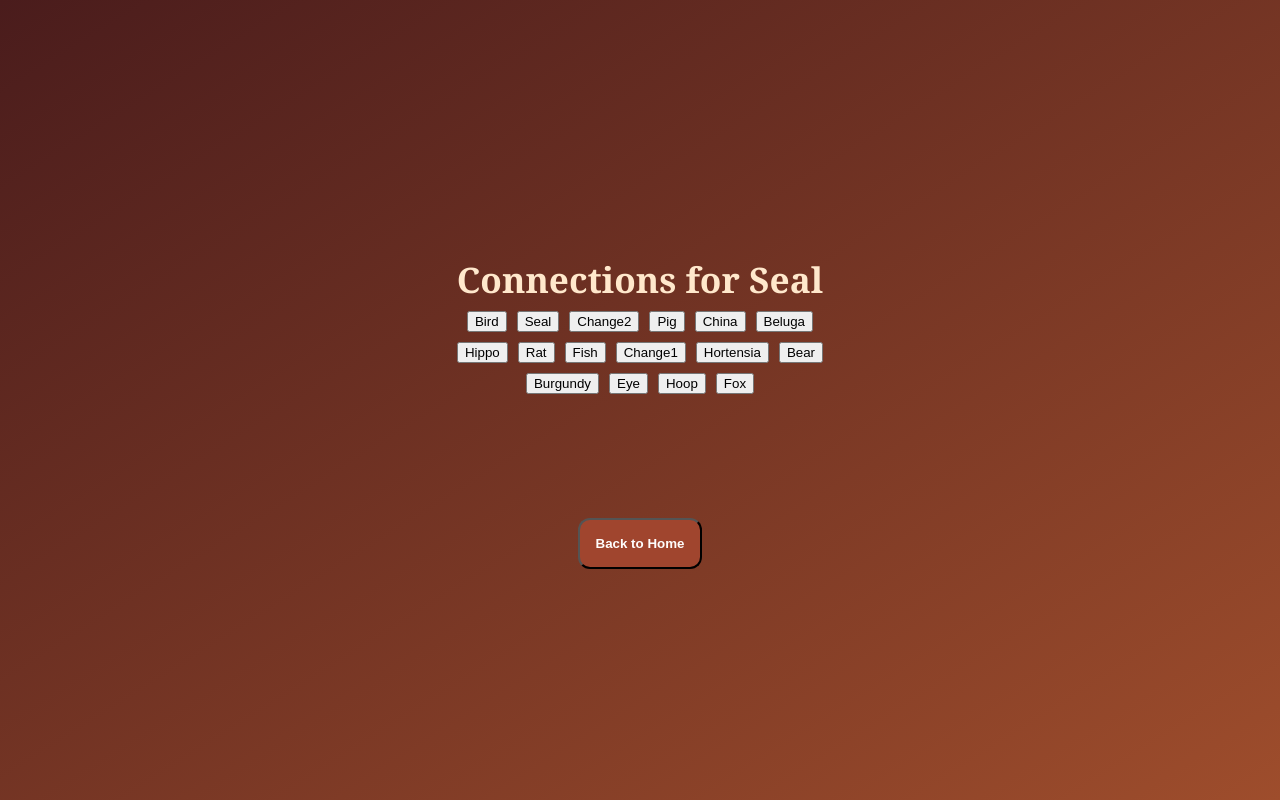
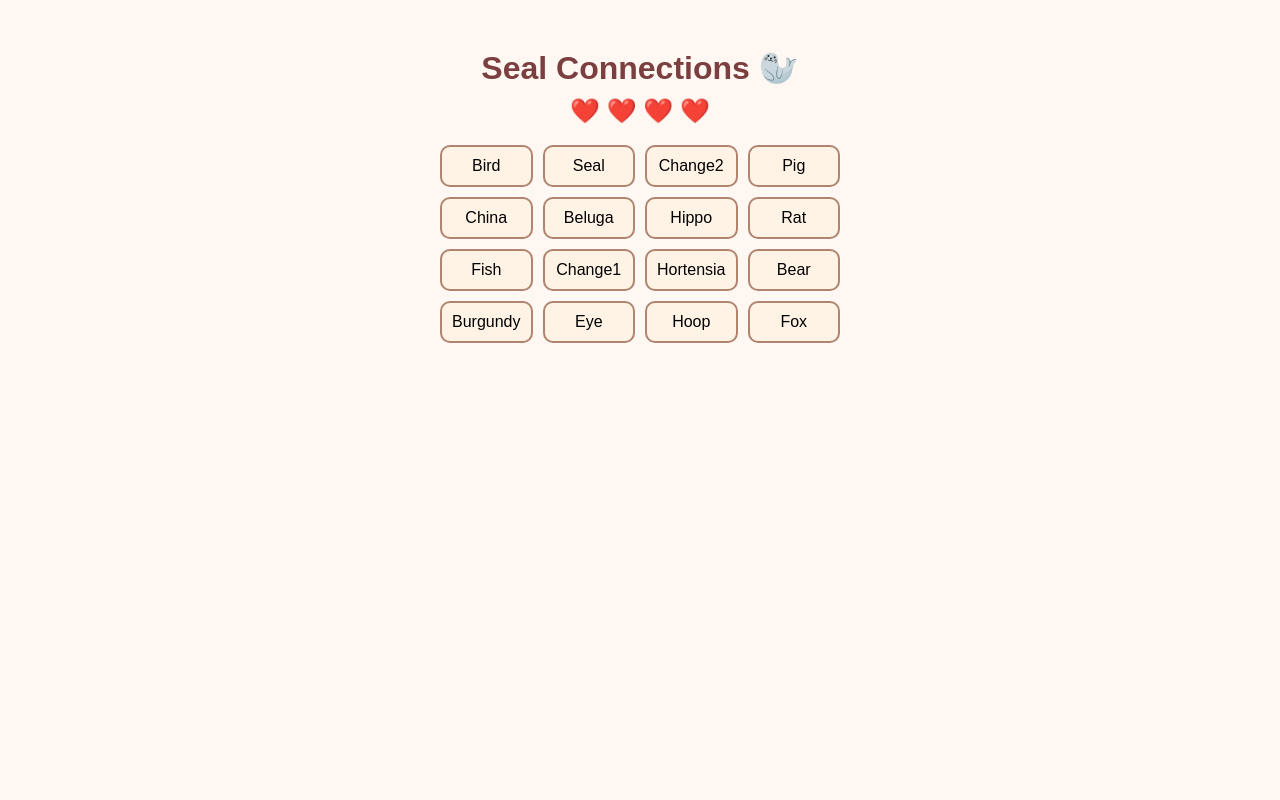
Before and after one commit to DGillam/project, a plain HTML site: page connections.html in a window 1280 px wide. Drawn offline with Linux system fonts and the light colour scheme.

Commit message:
updating connections html

```diff
--- a/connections.html
+++ b/connections.html
@@ -3,53 +3,62 @@
 <head>
   <meta charset="UTF-8" />
   <meta name="viewport" content="width=device-width, initial-scale=1.0"/>
-  <title>Connections - For Seal</title>
-  <link rel="stylesheet" href="css/styles.css" />
+  <title>Connections – Seal Edition</title>
+  <link rel="stylesheet" href="css/style.css" />
   <style>
+    body {
+      font-family: sans-serif;
+      background-color: #fef7f2;
+      color: #5a2a2a;
+      padding: 20px;
+      text-align: center;
+    }
+    h1 {
+      margin-bottom: 10px;
+      color: #7c3f3f;
+    }
     #connections-board {
-      display: flex;
-      flex-wrap: wrap;
+      display: grid;
+      grid-template-columns: repeat(4, 1fr);
       gap: 10px;
-      justify-content: center;
-      margin-bottom: 1.5rem;
+      margin: 20px auto;
+      max-width: 400px;
     }
-    .connections-word {
-      background: #a0452e;
-      color: #fffdfc;
-      border: none;
+    .connection-tile {
+      padding: 10px;
+      background-color: #fff3e6;
+      border: 2px solid #b0846f;
       border-radius: 10px;
-      padding: 0.8rem 1.2rem;
-      font-size: 1.1rem;
-      margin: 2px;
       cursor: pointer;
-      transition: background 0.2s, transform 0.2s;
+      font-size: 1rem;
+      transition: background-color 0.2s ease;
     }
-    .connections-word.selected {
-      background: #e6b800;
-      color: #4a1c1c;
-      transform: scale(1.08);
+    .connection-tile.selected {
+      background-color: #f5d4b2;
+    }
+    .connection-tile.correct {
+      background-color: #a1d99b;
+      color: white;
+    }
+    .connection-tile.incorrect {
+      background-color: #fcaeae;
+      color: white;
+    }
+    #connections-message {
+      margin: 20px auto;
       font-weight: bold;
     }
-    .connections-word:disabled {
-      background: #555;
-      color: #bbb;
-      cursor: not-allowed;
-    }
-    #connections-message {
-      min-height: 2.5em;
-      margin-bottom: 1.5rem;
-      color: #ffe8cc;
-      font-size: 1.1rem;
+    #connections-lives {
+      font-size: 1.5rem;
     }
   </style>
 </head>
 <body>
-  <div class="container">
-    <h1>Connections for Seal</h1>
-    <div id="connections-board"></div>
-    <div id="connections-message"></div>
-    <button onclick="location.href='index.html'" class="game-btn" style="margin-top: 2rem;">Back to Home</button>
-  </div>
+  <h1>Seal Connections 🦭</h1>
+  <div id="connections-lives"></div>
+  <div id="connections-board"></div>
+  <div id="connections-message"></div>
+
   <script src="js/connections.js"></script>
 </body>
 </html>
```
